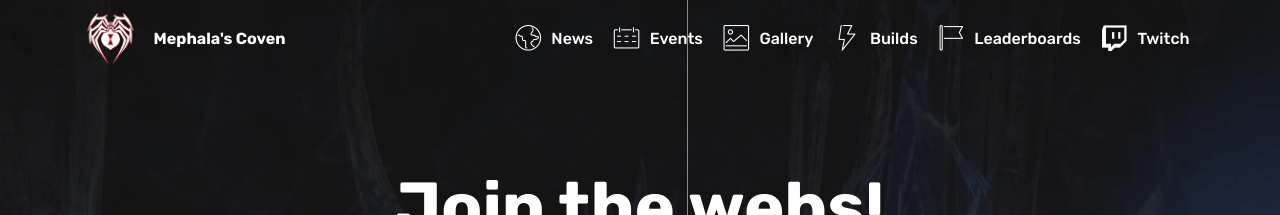
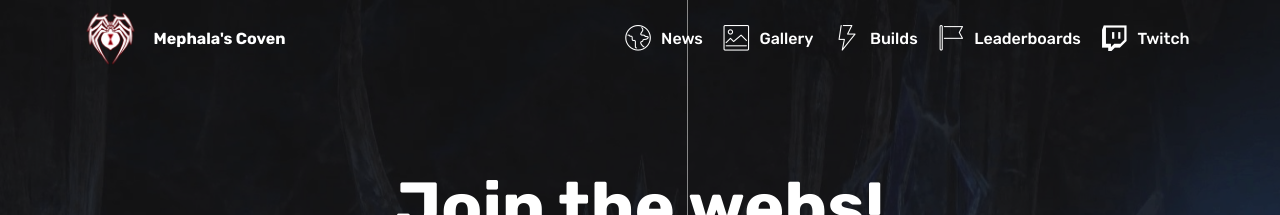
Before and after one commit to Azpet/mephalascoven, a Jekyll site: the page built from index.html, in a window 1280 px wide. Shown: the top 215 px of the page. Built offline with Jekyll 4.4.1, drawn with Linux system fonts in a browser that asks for light colours; nearby versions of some CDN libraries; some web fonts are replaced.

Commit message:
Removes events section from the nav bar

```diff
--- a/_includes/header.html
+++ b/_includes/header.html
@@ -1,7 +1,25 @@
 <header>
   <section class="menu" once="menu">
-        <nav class="navbar navbar-expand beta-menu navbar-dropdown align-items-center navbar-fixed-top navbar-toggleable-sm bg-color transparent">
-            <button class="navbar-toggler navbar-toggler-right" type="button" data-toggle="collapse" data-target="#navbarSupportedContent" aria-controls="navbarSupportedContent" aria-expanded="false" aria-label="Toggle navigation">
+    <nav
+      class="
+        navbar navbar-expand
+        beta-menu
+        navbar-dropdown
+        align-items-center
+        navbar-fixed-top navbar-toggleable-sm
+        bg-color
+        transparent
+      "
+    >
+      <button
+        class="navbar-toggler navbar-toggler-right"
+        type="button"
+        data-toggle="collapse"
+        data-target="#navbarSupportedContent"
+        aria-controls="navbarSupportedContent"
+        aria-expanded="false"
+        aria-label="Toggle navigation"
+      >
         <div class="hamburger">
           <span></span>
           <span></span>
@@ -13,46 +31,85 @@
         <div class="navbar-brand">
           <span class="navbar-logo">
             <a href="/" title="Mephala's Coven">
-                            <img src="{{ site.baseurl }}/assets/images/MelphalasCovenLogo.png" alt="Mephala's Coven" title="Mephala's Coven" style="height: 3.8rem;">
+              <img
+                src="{{ site.baseurl }}/assets/images/MelphalasCovenLogo.png"
+                alt="Mephala's Coven"
+                title="Mephala's Coven"
+                style="height: 3.8rem"
+              />
             </a>
           </span>
           <span class="navbar-caption-wrap">
-                        <a class="navbar-caption text-white display-4" href="/" title="Mephala's Coven">
+            <a
+              class="navbar-caption text-white display-4"
+              href="/"
+              title="Mephala's Coven"
+            >
               Mephala's Coven
             </a>
           </span>
         </div>
       </div>
       <div class="collapse navbar-collapse" id="navbarSupportedContent">
-                <ul class="navbar-nav nav-dropdown nav-right" data-app-modern-menu="true">
+        <ul
+          class="navbar-nav nav-dropdown nav-right"
+          data-app-modern-menu="true"
+        >
           <li class="nav-item">
-                        <a class="nav-link link text-white display-4" href="{{ site.baseurl }}/#slider_news" title="Mephala's Coven News">
-                            <span class="mbri-globe mbr-iconfont mbr-iconfont-btn"></span> News
+            <a
+              class="nav-link link text-white display-4"
+              href="{{ site.baseurl }}/#slider_news"
+              title="Mephala's Coven News"
+            >
+              <span class="mbri-globe mbr-iconfont mbr-iconfont-btn"></span>
+              News
+            </a>
+          </li>
+          <!-- <li class="nav-item">
+                        <a class="nav-link link text-white display-4" href="{{ site.baseurl }}/events/" title="Mephala's Coven Events">
+                            <span class="mbri-calendar mbr-iconfont mbr-iconfont-btn"></span> Events
+                        </a>
+                    </li> -->
+          <li class="nav-item">
+            <a
+              class="nav-link link text-white display-4"
+              href="{{ site.baseurl }}/gallery/"
+              title="Mephala's Coven Gallery"
+            >
+              <span class="mbri-photo mbr-iconfont mbr-iconfont-btn"></span>
+              Gallery
             </a>
           </li>
           <li class="nav-item">
-                        <a class="nav-link link text-white display-4" href="{{ site.baseurl }}/events/" title="Mephala's Coven Events">
-                            <span class="mbri-calendar mbr-iconfont mbr-iconfont-btn"></span> Events
+            <a
+              class="nav-link link text-white display-4"
+              href="{{ site.baseurl }}/builds/"
+              title="Mephala's Coven Builds"
+            >
+              <span class="mbri-speed mbr-iconfont mbr-iconfont-btn"></span>
+              Builds
             </a>
           </li>
           <li class="nav-item">
-                        <a class="nav-link link text-white display-4" href="{{ site.baseurl }}/gallery/" title="Mephala's Coven Gallery">
-                            <span class="mbri-photo mbr-iconfont mbr-iconfont-btn"></span> Gallery
+            <a
+              class="nav-link link text-white display-4"
+              href="{{ site.baseurl }}/leaderboards/"
+              title="Mephala's Coven Challenges"
+            >
+              <span class="mbri-flag mbr-iconfont mbr-iconfont-btn"></span>
+              Leaderboards
             </a>
           </li>
           <li class="nav-item">
-                        <a class="nav-link link text-white display-4" href="{{ site.baseurl }}/builds/" title="Mephala's Coven Builds">
-                            <span class="mbri-speed mbr-iconfont mbr-iconfont-btn"></span> Builds
-                        </a>
-                    </li>
-                    <li class="nav-item">
-                        <a class="nav-link link text-white display-4" href="{{ site.baseurl }}/leaderboards/" title="Mephala's Coven Challenges">
-                            <span class="mbri-flag mbr-iconfont mbr-iconfont-btn"></span> Leaderboards
-                        </a>
-                    </li>
-                    <li class="nav-item">
-                        <a class="nav-link link text-white display-4" href="{{ site.baseurl }}/twitch/" title="Mephala's Coven Twitch">
-                            <span class="socicon socicon-twitch mbr-iconfont mbr-iconfont-btn"></span> Twitch
+            <a
+              class="nav-link link text-white display-4"
+              href="{{ site.baseurl }}/twitch/"
+              title="Mephala's Coven Twitch"
+            >
+              <span
+                class="socicon socicon-twitch mbr-iconfont mbr-iconfont-btn"
+              ></span>
+              Twitch
             </a>
           </li>
         </ul>
```
Lines whose indentation alone changed are shown as unchanged.
